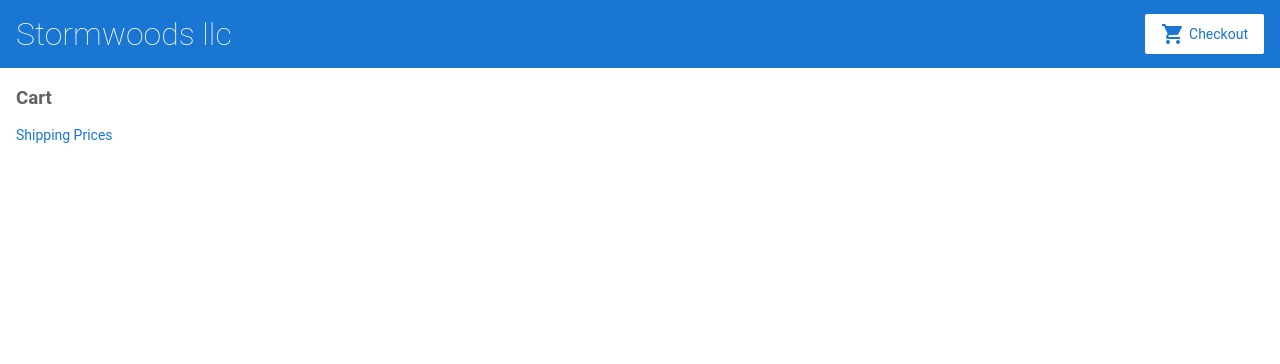
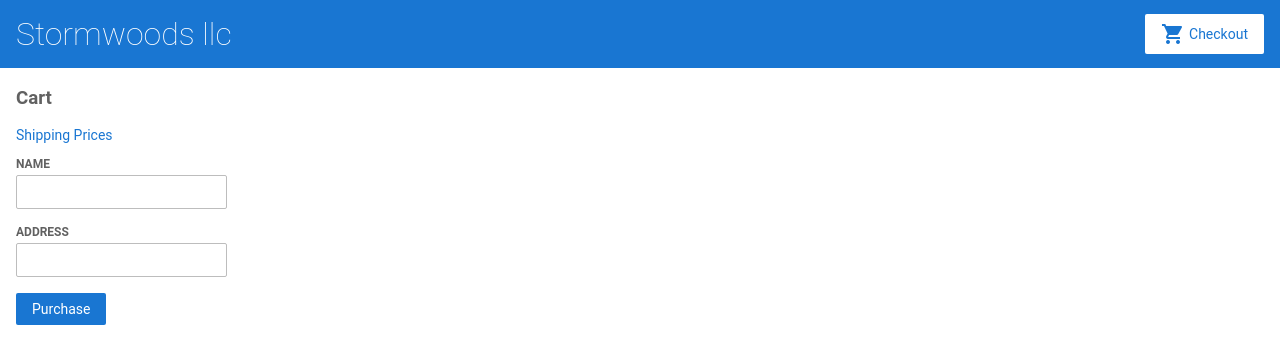
Before and after one commit to ferret1964/angular-tajtrk, an Angular app: page /cart in a window 1280 px wide. Shown: the top 364 px of the page. Built offline with nearby package versions, Linux system fonts and the light colour scheme.

Commit message:
1 file modified

```diff
--- a/src/app/cart/cart.component.html
+++ b/src/app/cart/cart.component.html
@@ -8,3 +8,24 @@
   <span>{{ item.name }}</span>
   <span>{{ item.price | currency }}</span>
 </div>
+
+<form [formGroup]="checkoutForm" (ngSubmit)="onSubmit(checkoutForm.value)">
+
+
+  <div>
+    <label for="name">
+      Name
+    </label>
+    <input id="name" type="text" formControlName="name">
+  </div>
+
+  <div>
+    <label for="address">
+      Address
+    </label>
+    <input id="address" type="text" formControlName="address">
+  </div>
+
+  <button class="button" type="submit">Purchase</button>
+
+</form>
```
